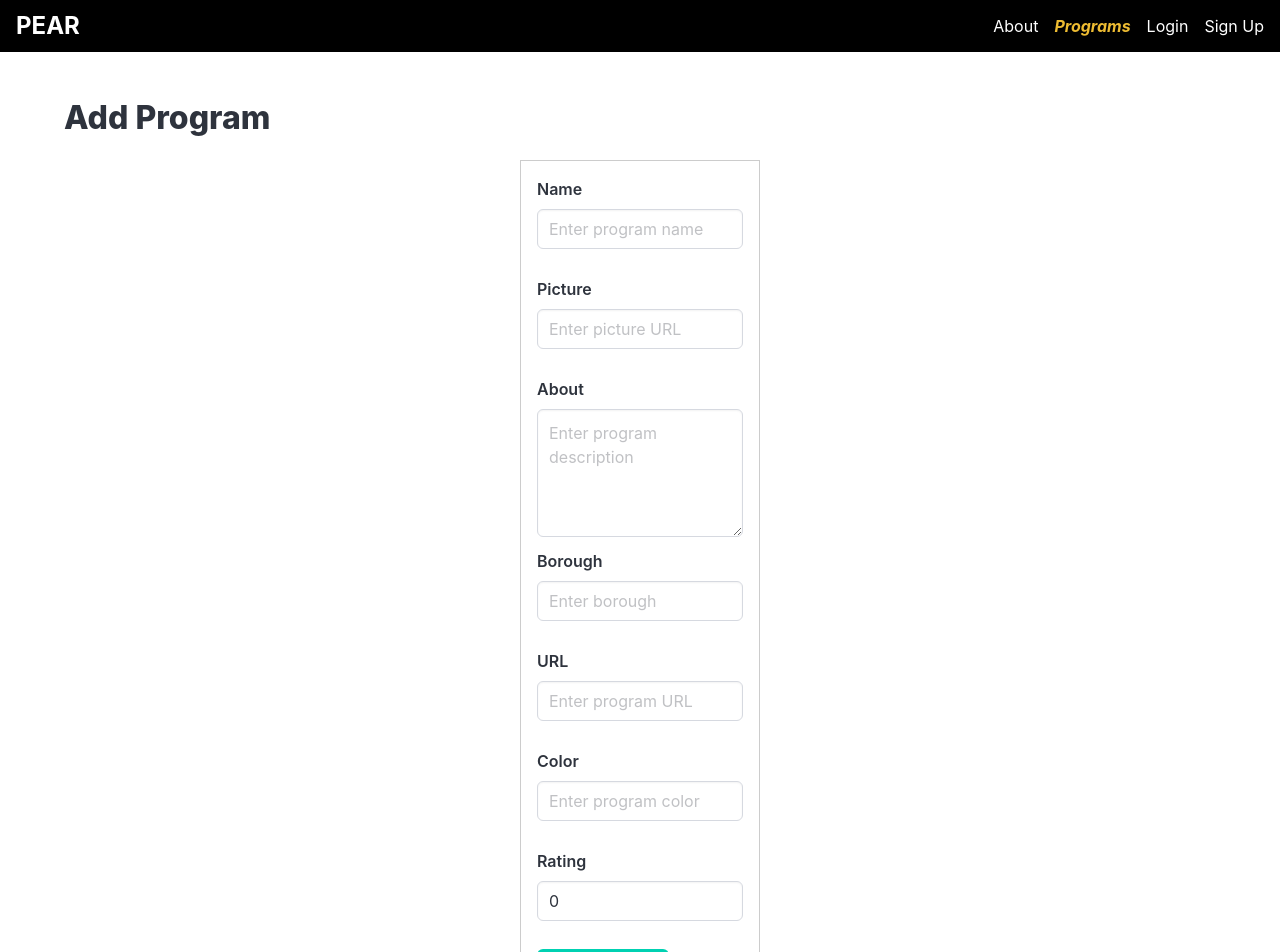
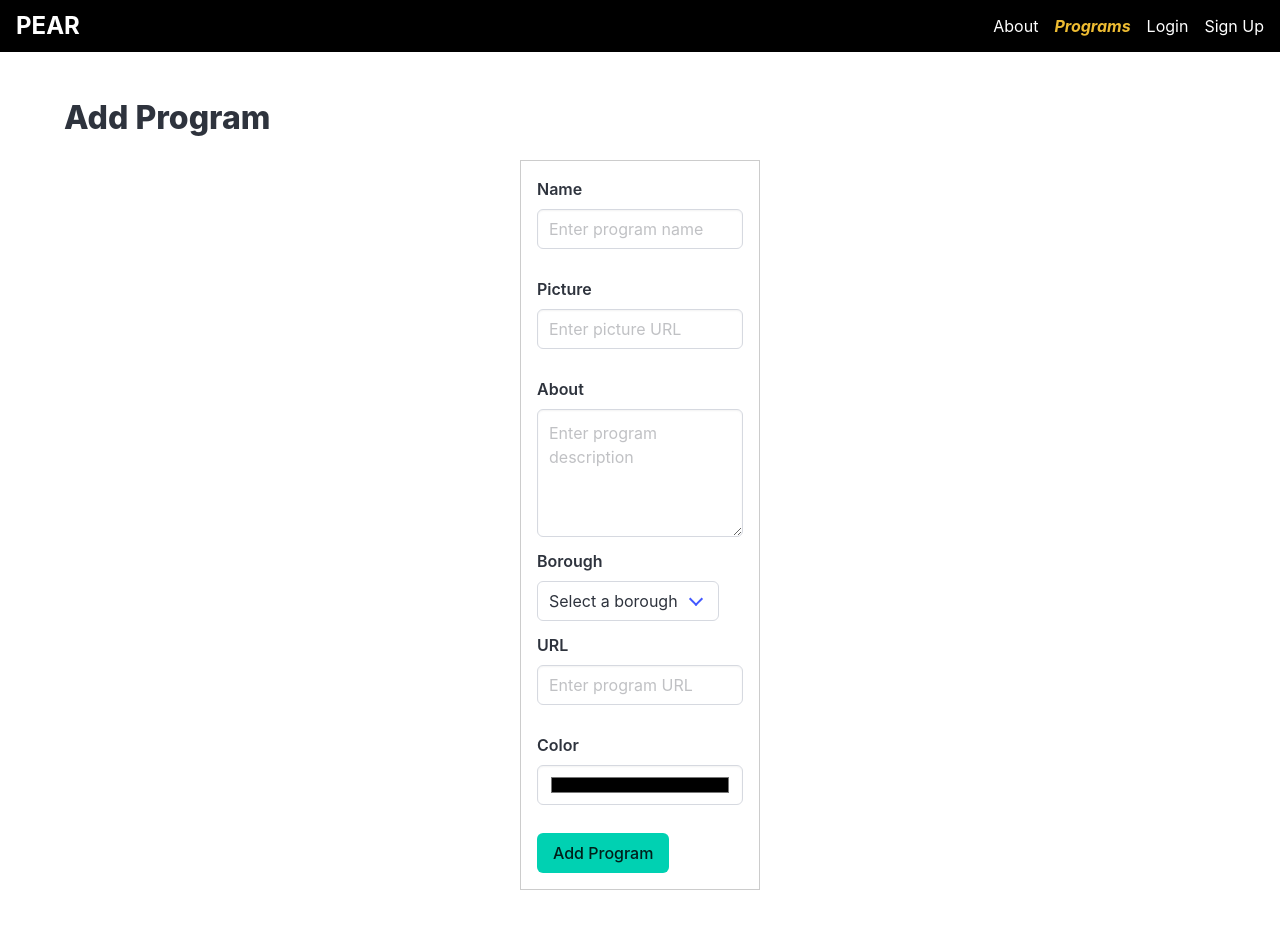
Before and after one commit to tailsmonster/pearr, a React (Vite) app in the folder frontend/: page /programs/add in a window 1280 px wide. Shown: the top 952 px of the page. Built offline with nearby package versions, Linux system fonts and the light colour scheme.

Commit message:
what o have so far

```diff
--- a/frontend/src/pages/AllProgramsList.jsx
+++ b/frontend/src/pages/AllProgramsList.jsx
@@ -5,6 +5,10 @@ import CurrentUserContext from '../contexts/current-user-context';
 
 
 const AllProgramsPage = () => {
+
+    function redirectToPage() {
+        window.location.href = "https://www.example.com";
+      }
 
     const [programs, setPrograms] = useState([])
     const [error, setError] = useState('')
--- a/frontend/src/pages/ProgramsAddPage.jsx
+++ b/frontend/src/pages/ProgramsAddPage.jsx
@@ -11,8 +11,15 @@ const ProgramsAddPage = () => {
   const [about, setAbout] = useState('');
   const [borough, setBorough] = useState('');
   const [url, setUrl] = useState('');
-  const [color, setColor] = useState('');
-  const [rating, setRating] = useState(0);
+  const [color, setColor] = useState('#000000');
+
+  const boroughs = [
+    'Bronx',
+    'Brooklyn',
+    'Manhattan',
+    'Queens',
+    'Staten Island',
+  ];
 
   const handleSubmit = async (e) => {
     e.preventDefault();
@@ -24,7 +31,6 @@ const ProgramsAddPage = () => {
       organization_id: currentUser.id,
       img_url: picture,
       color,
-      rating,
     };
     await createProgram(newProgram);
     navigate('/programs');
@@ -79,14 +85,20 @@ const ProgramsAddPage = () => {
           <div className="field">
             <label htmlFor="borough" className="label">Borough</label>
             <div className="control">
-              <input
-                id="borough"
-                className="input"
-                type="text"
-                placeholder="Enter borough"
-                value={borough}
-                onChange={(e) => setBorough(e.target.value)}
-              />
+              <div className="select">
+                <select
+                  id="borough"
+                  value={borough}
+                  onChange={(e) => setBorough(e.target.value)}
+                >
+                  <option value="">Select a borough</option>
+                  {boroughs.map((b) => (
+                    <option key={b} value={b}>
+                      {b}
+                    </option>
+                  ))}
+                </select>
+              </div>
             </div>
           </div>
 
@@ -110,24 +122,9 @@ const ProgramsAddPage = () => {
               <input
                 id="color"
                 className="input"
-                type="text"
-                placeholder="Enter program color"
+                type="color"
                 value={color}
                 onChange={(e) => setColor(e.target.value)}
-              />
-            </div>
-          </div>
-
-          <div className="field">
-            <label htmlFor="rating" className="label">Rating</label>
-            <div className="control">
-              <input
-                id="rating"
-                className="input"
-                type="number"
-                placeholder="Enter program rating"
-                value={rating}
-                onChange={(e) => setRating(Number(e.target.value))}
               />
             </div>
           </div>
```
